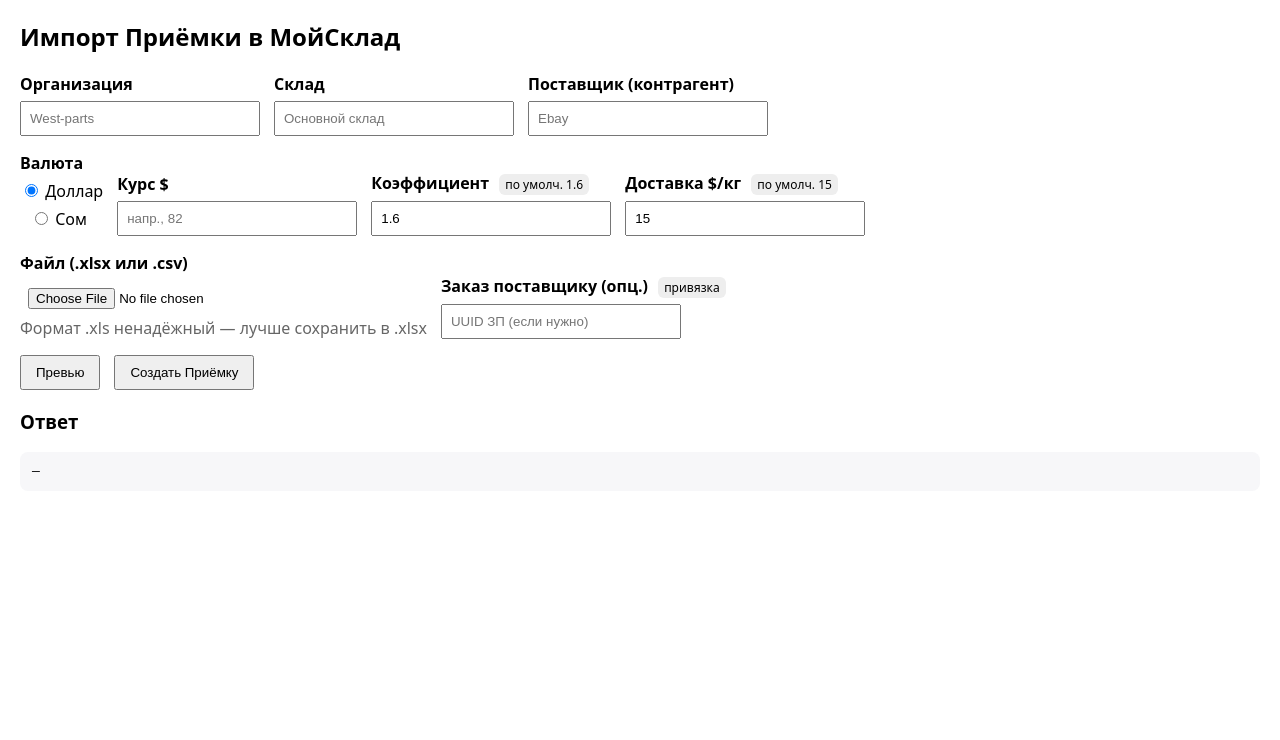
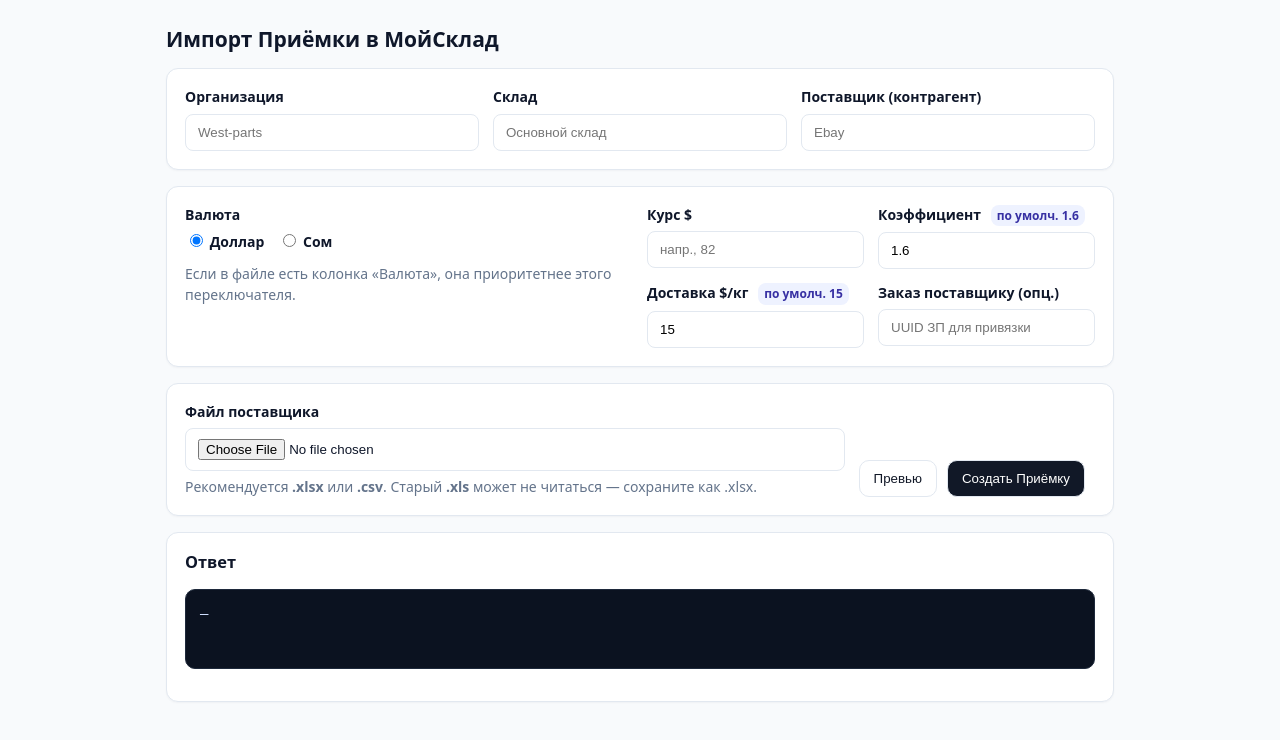
Before and after one commit to Nightmare420/auto-acceptance, a plain HTML site: page static/index.html in a window 1280 px wide. Drawn offline with Linux system fonts and the light colour scheme.

Commit message:
updated css

```diff
--- a/static/index.html
+++ b/static/index.html
@@ -5,79 +5,161 @@
   <title>Импорт Приёмки — MoySklad</title>
   <meta name="viewport" content="width=device-width, initial-scale=1" />
   <style>
-    body { font-family: system-ui, -apple-system, Segoe UI, Roboto, Arial, sans-serif; margin: 20px; }
-    .row { display:flex; gap:14px; align-items:end; flex-wrap:wrap; margin: 8px 0 16px; }
-    label { display:block; margin-bottom: 6px; }
-    input[type="text"], input[type="number"], input[type="file"] { padding:8px; min-width: 220px; }
-    button { padding:8px 14px; cursor:pointer; }
-    .muted { color:#666; }
-    pre { background:#f7f7f9; padding:12px; border-radius:8px; overflow:auto; }
-    .badge { display:inline-block; padding:2px 6px; border-radius:6px; background:#eee; margin-left:6px; font-size:12px;}
+    :root {
+      --bg: #f8fafc;
+      --card: #ffffff;
+      --text: #0f172a;
+      --muted: #64748b;
+      --border: #e2e8f0;
+      --accent: #2563eb;
+      --radius: 12px;
+      --space: 14px;
+      --maxw: 980px;
+    }
+    * { box-sizing: border-box; }
+    html, body { height: 100%; }
+    body {
+      margin: 0; background: var(--bg); color: var(--text);
+      font: 14px/1.45 system-ui, -apple-system, Segoe UI, Roboto, Arial, sans-serif;
+      display:flex; justify-content:center;
+    }
+    .container {
+      width: 100%; max-width: var(--maxw); padding: 24px 16px;
+    }
+    h1, h2, h3 { margin: 0 0 14px; }
+    .card {
+      background: var(--card); border: 1px solid var(--border);
+      border-radius: var(--radius); padding: 18px;
+      box-shadow: 0 1px 2px rgba(16,24,40,0.04);
+      margin-bottom: 16px;
+    }
+    .grid {
+      display: grid; gap: var(--space);
+    }
+    /* 2 колонки на десктопе, 1 — на мобилке */
+    .grid-2 { grid-template-columns: repeat(2, minmax(0,1fr)); }
+    .grid-3 { grid-template-columns: repeat(3, minmax(0,1fr)); }
+    @media (max-width: 860px) {
+      .grid-2, .grid-3 { grid-template-columns: 1fr; }
+    }
+
+    label { display:block; font-weight:600; margin-bottom: 6px; }
+    .row { display:flex; gap: 10px; align-items:center; flex-wrap: wrap; }
+    .muted { color: var(--muted); }
+    .badge {
+      display:inline-block; padding: 2px 6px; font-size: 12px; border-radius: 8px;
+      background:#eef2ff; color:#3730a3; margin-left:6px;
+    }
+
+    input[type="text"], input[type="number"], input[type="file"] {
+      width: 100%; padding: 10px 12px; border: 1px solid var(--border);
+      border-radius: 8px; background:#fff; outline: none;
+    }
+    input:focus { border-color:#93c5fd; box-shadow: 0 0 0 3px rgba(147,197,253,0.3); }
+
+    .radio-group { display:flex; gap: 14px; align-items:center; }
+    .actions { display:flex; gap: 10px; align-items:center; flex-wrap: wrap; }
+    button {
+      padding:10px 14px; border-radius: 10px; border:1px solid var(--border);
+      background: #111827; color:#fff; cursor:pointer;
+    }
+    button.secondary { background:#fff; color:#111827; }
+    button:disabled { opacity: .6; cursor:not-allowed; }
+
+    pre {
+      background:#0b1220; color:#d1e0ff; border-radius: 10px; padding: 14px;
+      overflow:auto; border:1px solid #1e293b;
+      min-height: 80px;
+    }
+
+    .inline {
+      display:flex; gap: var(--space); align-items:flex-end; flex-wrap:wrap;
+    }
+    .inline > .field { min-width: 220px; flex:1; }
   </style>
 </head>
 <body>
+<div class="container">
   <h2>Импорт Приёмки в МойСклад</h2>
 
-  <div class="row">
+  <!-- Блок 1: Обязательные ссылки -->
+  <div class="card grid grid-3">
     <div>
-      <label><b>Организация</b></label>
+      <label>Организация</label>
       <input id="org" type="text" placeholder="West-parts" />
     </div>
     <div>
-      <label><b>Склад</b></label>
+      <label>Склад</label>
       <input id="store" type="text" placeholder="Основной склад" />
     </div>
     <div>
-      <label><b>Поставщик (контрагент)</b></label>
+      <label>Поставщик (контрагент)</label>
       <input id="agent" type="text" placeholder="Ebay" />
     </div>
   </div>
 
-  <div class="row">
+  <!-- Блок 2: Цена/валюта/курс -->
+  <div class="card grid grid-2">
     <div>
-      <label><b>Валюта</b></label>
-      <label><input type="radio" name="currency" value="usd" checked /> Доллар</label>
-      <label style="margin-left:10px;"><input type="radio" name="currency" value="kgs" /> Сом</label>
+      <label>Валюта</label>
+      <div class="radio-group">
+        <label><input type="radio" name="currency" value="usd" checked> Доллар</label>
+        <label><input type="radio" name="currency" value="kgs"> Сом</label>
       </div>
-    <div id="usdWrap">
-      <label><b>Курс $</b></label>
+      <p class="muted" style="margin:6px 0 0;">
+        Если в файле есть колонка «Валюта», она приоритетнее этого переключателя.
+      </p>
+    </div>
+    <div class="grid grid-2">
+      <div>
+        <label>Курс $</label>
         <input id="usdRate" type="number" step="0.0001" min="0" placeholder="напр., 82" />
       </div>
       <div>
-      <label><b>Коэффициент</b> <span class="badge">по умолч. 1.6</span></label>
+        <label>Коэффициент <span class="badge">по умолч. 1.6</span></label>
         <input id="coef" type="number" step="0.01" min="0" value="1.6" />
       </div>
-    <div id="shipWrap">
-      <label><b>Доставка $/кг</b> <span class="badge">по умолч. 15</span></label>
+      <div>
+        <label>Доставка $/кг <span class="badge">по умолч. 15</span></label>
         <input id="ship" type="number" step="0.01" min="0" value="15" />
+      </div>
+      <div>
+        <label>Заказ поставщику (опц.)</label>
+        <input id="poid" type="text" placeholder="UUID ЗП для привязки" />
+      </div>
     </div>
   </div>
 
-  <div class="row">
-    <div>
-      <label><b>Файл (.xlsx или .csv)</b></label>
+  <!-- Блок 3: Файл + действия -->
+  <div class="card">
+    <div class="inline">
+      <div class="field">
+        <label>Файл поставщика</label>
         <input id="file" type="file" />
-      <div class="muted">Формат .xls ненадёжный — лучше сохранить в .xlsx</div>
+        <div class="muted" style="margin-top:6px;">
+          Рекомендуется <b>.xlsx</b> или <b>.csv</b>. Старый <b>.xls</b> может не читаться — сохраните как .xlsx.
         </div>
-    <div>
-      <label><b>Заказ поставщику (опц.)</b> <span class="badge">привязка</span></label>
-      <input id="poid" type="text" placeholder="UUID ЗП (если нужно)" />
+      </div>
+      <div class="actions">
+        <button id="previewBtn" type="button" class="secondary">Превью</button>
+        <button id="importBtn" type="button">Создать Приёмку</button>
+        <span id="hint" class="muted"></span>
+      </div>
     </div>
   </div>
 
-  <div class="row">
-    <button id="previewBtn" type="button">Превью</button>
-    <button id="importBtn" type="button">Создать Приёмку</button>
-    <span id="hint" class="muted"></span>
-  </div>
-
+  <!-- Ответ -->
+  <div class="card">
     <h3>Ответ</h3>
     <pre id="out">—</pre>
+  </div>
+</div>
 
 <script>
   const curRadios = document.querySelectorAll('input[name="currency"]');
-  const usdWrap = document.getElementById('usdWrap');
-  const shipWrap = document.getElementById('shipWrap');
+  const usdRateEl = document.getElementById('usdRate');
+  const coefEl = document.getElementById('coef');
+  const shipEl = document.getElementById('ship');
 
   function getCur() {
     for (const r of curRadios) if (r.checked) return r.value;
@@ -85,8 +167,8 @@
   }
   function toggleUsd() {
     const isUsd = getCur() === 'usd';
-    usdWrap.style.display = isUsd ? '' : 'none';
-    shipWrap.style.display = isUsd ? '' : 'none';
+    usdRateEl.closest('div').style.display = isUsd ? '' : 'none';
+    shipEl.closest('div').style.display = isUsd ? '' : 'none';
   }
   curRadios.forEach(r => r.addEventListener('change', toggleUsd));
   toggleUsd();
@@ -104,17 +186,19 @@
 
     const currency = getCur();
     q.set('price_currency', currency);
+
     if (withPriceParams) {
-      const coef = parseFloat(document.getElementById('coef').value || '1.6');
+      const coef = parseFloat(coefEl.value || '1.6');
       q.set('coef', String(coef));
       if (currency === 'usd') {
-        const rate = parseFloat(document.getElementById('usdRate').value);
+        const rate = parseFloat(usdRateEl.value);
         if (!rate) throw new Error('Укажите курс доллара');
         q.set('usd_rate', String(rate));
-        const ship = parseFloat(document.getElementById('ship').value || '15');
+        const ship = parseFloat(shipEl.value || '15');
         q.set('shipping_per_kg_usd', String(ship));
       }
     }
+
     const poid = document.getElementById('poid').value.trim();
     if (poid) q.set('purchase_order_id', poid);
 
@@ -144,11 +228,9 @@
     const resp = await fetch(`${path}?${q.toString()}`, { method: 'POST', body: form });
     let data;
     try { data = await resp.json(); } catch { data = { error: await resp.text() }; }
-    if (!resp.ok) {
     out.textContent = JSON.stringify(data, null, 2);
-      return;
-    }
-    out.textContent = JSON.stringify(data, null, 2);
+
+    if (!resp.ok) return;
     if (path.includes('import-invoice-to-supply')) {
       hint.textContent = 'Готово. Документ Приёмки создан.';
     }
```
Lines whose indentation alone changed are shown as unchanged.
